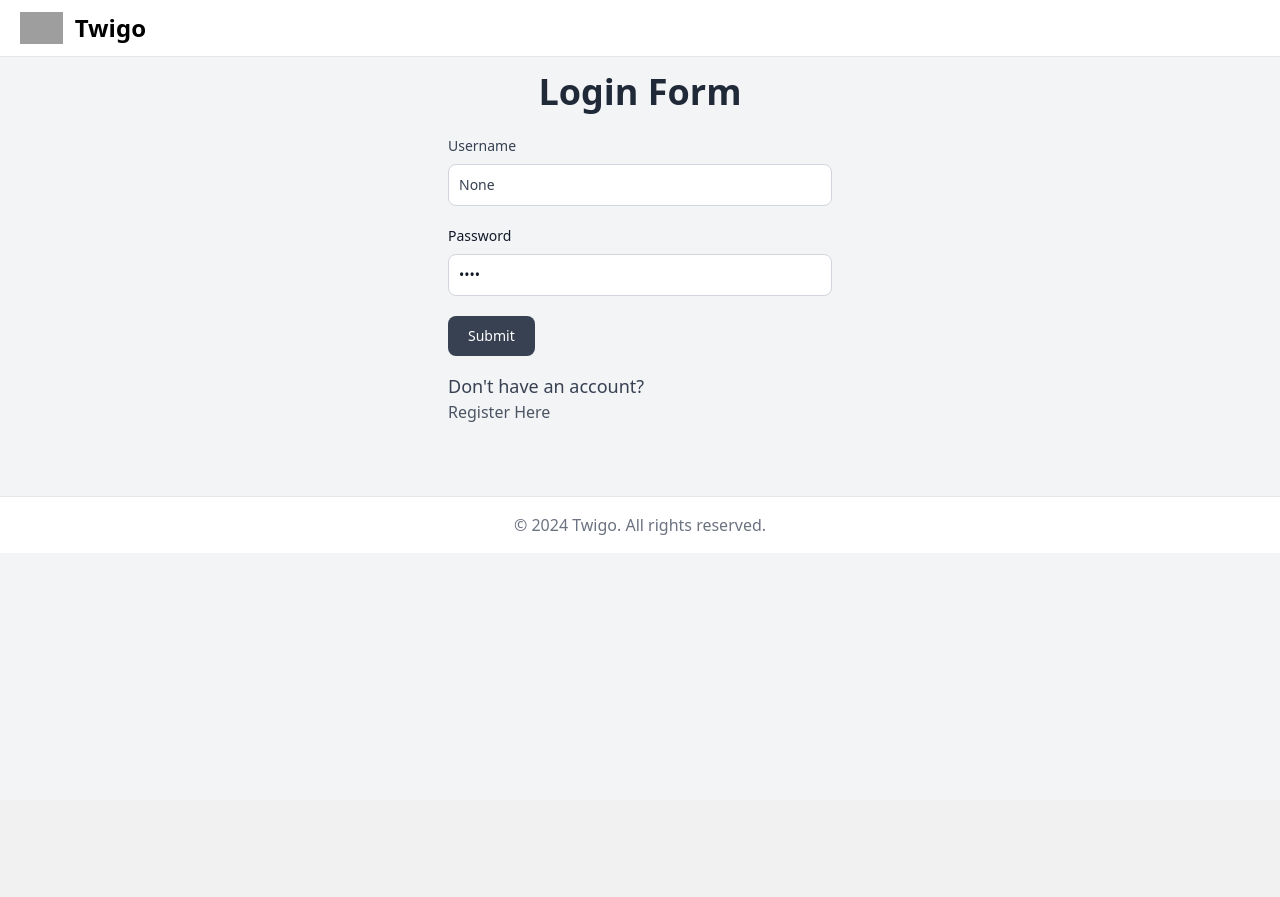
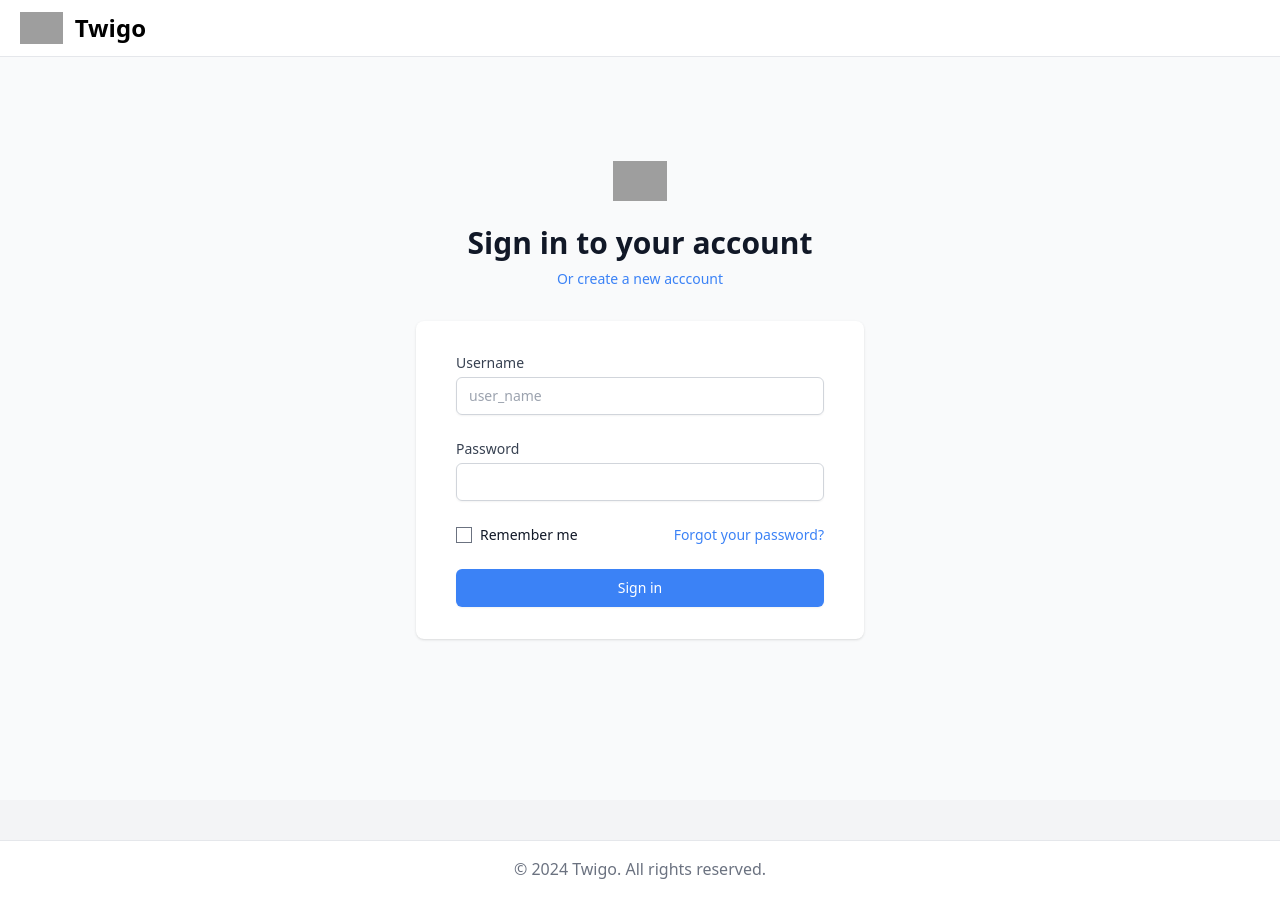
Before and after one commit to mosafdarr/Twigo-Django, a Django app: page /accounts/login/ in a window 1280 px wide. Before the commit the page ends 553 px from the top, so only its background shows below. Run offline with Django 5.2, Linux system fonts and the light colour scheme; style sheets or scripts are compiled from the project's sources; some libraries are stand-ins or nearby versions; grey boxes are pictures that could not be loaded.

Commit message:
set up login form

```diff
--- a/twigo/templates/registration/login.html
+++ b/twigo/templates/registration/login.html
@@ -1,6 +1,79 @@
 {% extends "twigo/navbar_base.html" %}
 {% block layout %}
-<form method="POST" class="max-w-sm mx-auto mt-10 py-8">
+
+<div class="min-h-screen bg-gray-50 flex flex-col justify-center py-12 sm:px-6 lg:px-8 px-6">
+    <div class="sm:mx-auto sm:w-full sm:max-w-md">
+        <img class="mx-auto h-10 w-auto" src="https://www.svgrepo.com/show/301692/login.svg" alt="Workflow">
+        <h2 class="mt-6 text-center text-3xl leading-9 font-extrabold text-gray-900">
+            Sign in to your account
+        </h2>
+        <p class="mt-2 text-center text-sm leading-5 text-blue-500 max-w">
+            Or
+            <a href="{% url 'register_user' %}"
+                class="font-medium text-blue-500 hover:text-blue-500 focus:outline-none focus:underline transition ease-in-out duration-150">
+                create a new acccount
+            </a>
+        </p>
+    </div>
+
+
+    <div class="mt-8 sm:mx-auto sm:w-full sm:max-w-md">
+        <div class="bg-white py-8 px-4 shadow sm:rounded-lg sm:px-10">
+            <form method="POST" action="{% url 'login' %}">
+                {% csrf_token %}
+                <div>
+                    <label for="username" class="block text-sm font-medium leading-5  text-gray-700">Username</label>
+                    <div class="mt-1 relative rounded-md shadow-sm">
+                        <input id="username" name="username" placeholder="user_name"
+                        type="username"
+                        required
+                        vvalue="{% if form.username.value %}{{ form.username.value }}{% endif %}"
+                        class="appearance-none block w-full px-3 py-2 border border-gray-300 rounded-md placeholder-gray-400 focus:outline-none focus:shadow-outline-blue focus:border-blue-300 transition duration-150 ease-in-out sm:text-sm sm:leading-5">
+                        <div class="hidden absolute inset-y-0 right-0 pr-3 flex items-center pointer-events-none">
+                            <svg class="h-5 w-5 text-red-500" fill="currentColor" viewBox="0 0 20 20">
+                                <path fill-rule="evenodd"
+                                    d="M18 10a8 8 0 11-16 0 8 8 0 0116 0zm-7 4a1 1 0 11-2 0 1 1 0 012 0zm-1-9a1 1 0 00-1 1v4a1 1 0 102 0V6a1 1 0 00-1-1z"
+                                    clip-rule="evenodd"></path>
+                            </svg>
+                        </div>
+                    </div>
+                </div>
+
+                <div class="mt-6">
+                    <label for="password" class="block text-sm font-medium leading-5 text-gray-700">Password</label>
+                    <div class="mt-1 rounded-md shadow-sm">
+                        <input id="password" name="password" type="password" required="" class="appearance-none block w-full px-3 py-2 border border-gray-300 rounded-md placeholder-gray-400 focus:outline-none focus:shadow-outline-blue focus:border-blue-300 transition duration-150 ease-in-out sm:text-sm sm:leading-5">
+                    </div>
+                </div>
+
+                <div class="mt-6 flex items-center justify-between">
+                    <div class="flex items-center">
+                        <input id="remember_me" name="remember" type="checkbox" value="1" class="form-checkbox h-4 w-4 text-indigo-600 transition duration-150 ease-in-out">
+                        <label for="remember_me" class="ml-2 block text-sm leading-5 text-gray-900">Remember me</label>
+                    </div>
+
+                    <div class="text-sm leading-5">
+                        <a href="#"
+                            class="font-medium text-blue-500 hover:text-blue-500 focus:outline-none focus:underline transition ease-in-out duration-150">
+                            Forgot your password?
+                        </a>
+                    </div>
+                </div>
+
+                <div class="mt-6">
+                    <span class="block w-full rounded-md shadow-sm">
+            <button type="submit" class="w-full flex justify-center py-2 px-4 border border-transparent text-sm font-medium rounded-md text-white bg-blue-500 hover:bg-blue-500 focus:outline-none focus:border-indigo-700 focus:shadow-outline-indigo active:bg-indigo-700 transition duration-150 ease-in-out">
+              Sign in
+            </button>
+          </span>
+                </div>
+            </form>
+
+        </div>
+    </div>
+</div>
+
+{% comment %} <form method="POST" class="max-w-sm mx-auto mt-10 py-8">
     {% csrf_token %}
     <div class="mb-5">
         <h1 class="text-4xl font-bold text-center text-gray-800 dark:text-gray-800 mb-6">Login Form</h1>
@@ -18,29 +91,6 @@
     <a href="{% url 'register_user' %}" class="text-gray-600 dark:text-gray-400 hover:underline">
         Register Here
     </a>
-</form>
-
-{% comment %}
-<form method="POST" class="max-w-sm mx-auto mt-10 py-8">
-    {%csrf_token%}
-   <div class="mb-5">
-    <h1 class="text-4xl font-bold text-center text-gray-800 dark:text-gray-800 mb-6">
-        Login Form
-    </h1>
-    <label for="username" class="block mb-2 text-sm font-medium text-gray-700 dark:text-gray-700">
-        Username
-    </label>
-        <input type="text" id="username" name="username" class="bg-white border border-gray-300 text-gray-700 text-sm rounded-lg focus:ring-blue-500 focus:border-blue-500 block w-full p-2.5 dark:bg-white dark:border-gray-600 dark:placeholder-gray-400 dark:text-gray-800 dark:focus:ring-blue-500 dark:focus:border-blue-500" placeholder="safdar_ali23" required value="{{ form.username.value }}" />
-    </div>
-    <div class="mb-5">
-    <label for="password" class="block mb-2 text-sm font-medium text-gray-900 dark:text-gray-700">
-        Password
-    </label>
-        <input type="password" id="password" class="bg-white border border-gray-300 text-gray-900 text-sm rounded-lg focus:ring-blue-500 focus:border-blue-500 block w-full p-2.5 dark:bg-white dark:border-gray-600 dark:placeholder-gray-400 dark:text-gray-700 dark:focus:ring-blue-500 dark:focus:border-blue-500" required value="{{ form.password.value }}" />
-  </div>
-  <button type="submit" class="text-white bg-blue-700 hover:bg-blue-800 focus:ring-4 focus:outline-none focus:ring-blue-300 font-medium rounded-lg text-sm w-full sm:w-auto px-5 py-2.5 text-center dark:bg-blue-600 dark:hover:bg-blue-700 dark:focus:ring-blue-800">
-    Submit
-</button>
 </form> {% endcomment %}
 
 {% endblock layout %}
```
Also changed, not shown: twigo/db.sqlite3.
